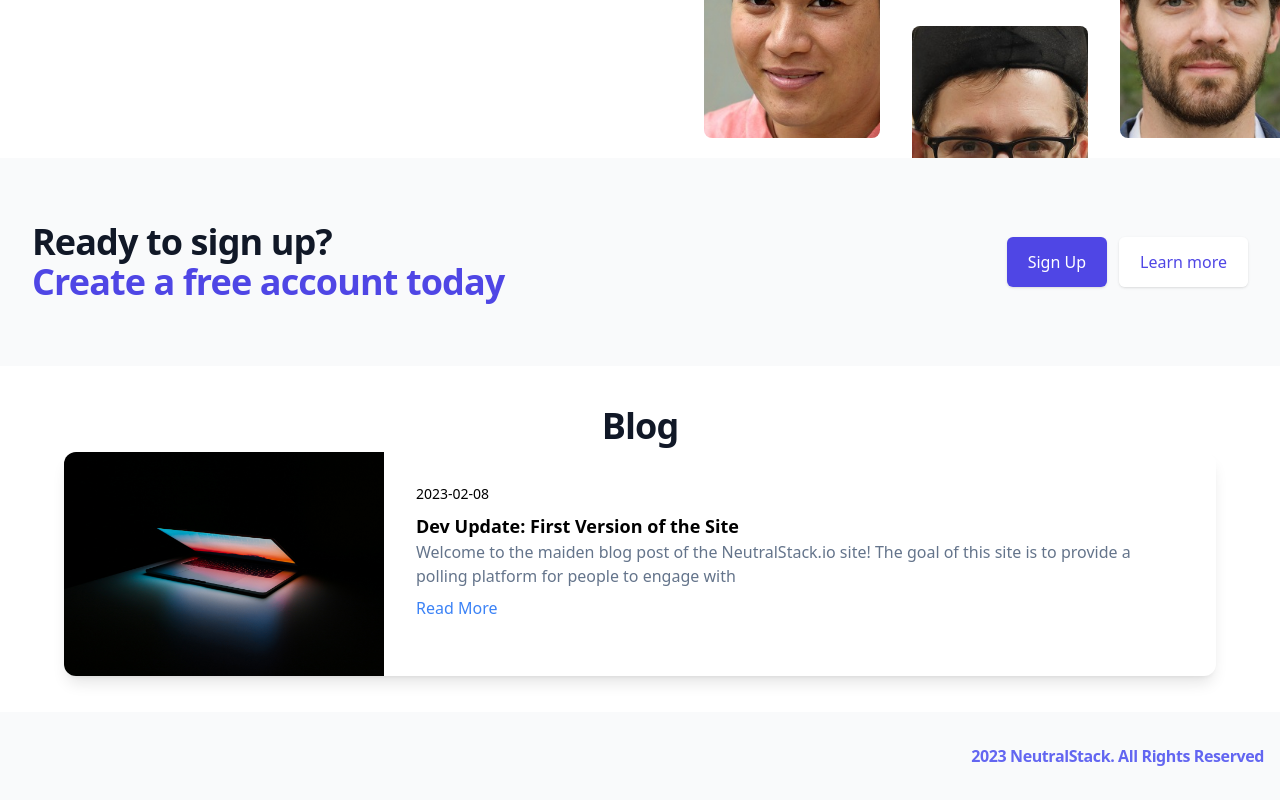
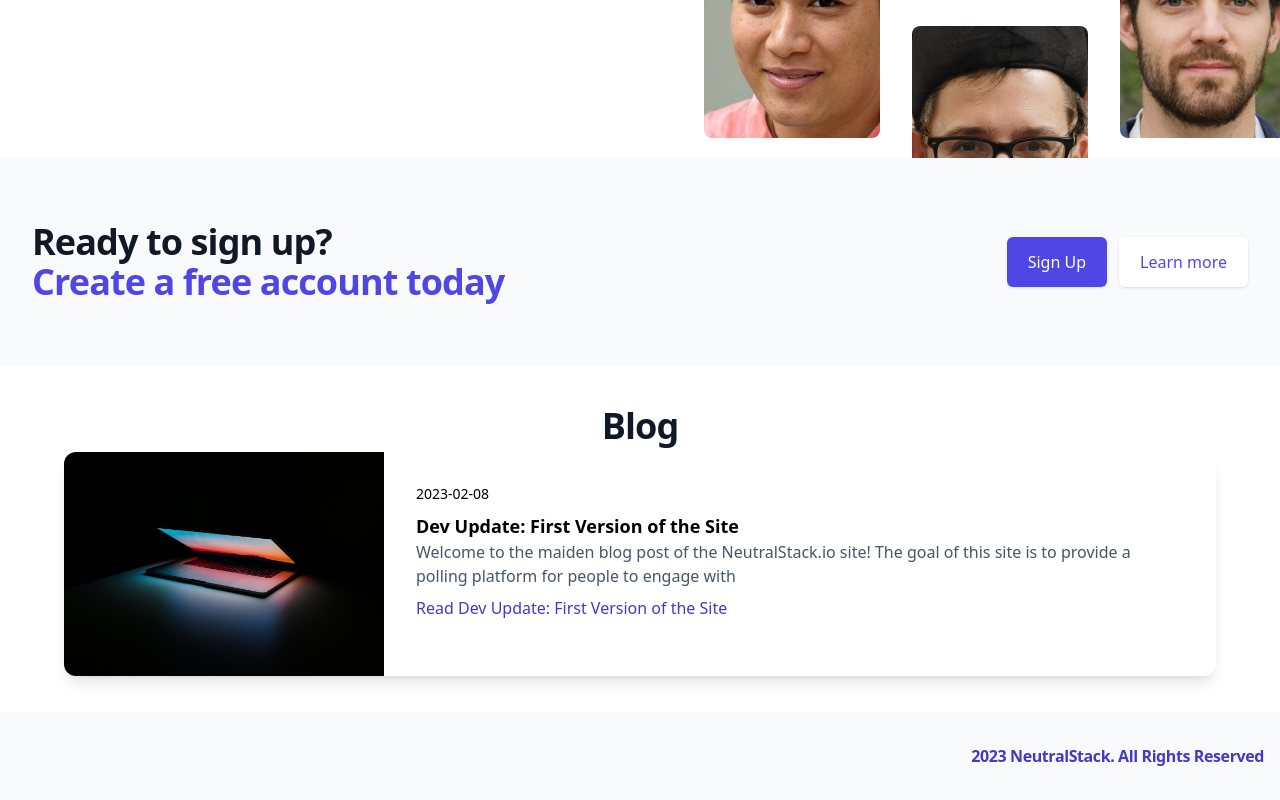
Before and after one commit to KennyStephens/voting-nextjs, a Next.js app: page / in a window 1280 px wide. Shown: the part 2136-2936 px from the top of the page. Built offline with nearby package versions, Linux system fonts and the light colour scheme.

Commit message:
fixing some lighthouse issues

```diff
--- a/pages/_document.tsx
+++ b/pages/_document.tsx
@@ -4,7 +4,7 @@ import Script from "next/script";
 // This file is purely to stop the flash of unstyled content
 export default function Document() {
   return (
-    <Html>
+    <Html lang="en">
       <Head />
       <Script src="/theme.js" strategy="beforeInteractive" />
       <body>
--- a/src/components/Blog/BlogPreview.tsx
+++ b/src/components/Blog/BlogPreview.tsx
@@ -13,11 +13,11 @@ export default function BlogPreview({ postPreviews }: props) {
         <h2 className="text-3xl text-center font-bold tracking-tight text-gray-900 sm:text-4xl">
           Blog
         </h2>
-        <ul>
+        <div className="block">
           {postPreviews.map((post) => (
             <PreviewTile key={post.id} preview={post} />
           ))}
-        </ul>
+        </div>
       </section>
     </div>
   );
--- a/src/components/Blog/PreviewTile.tsx
+++ b/src/components/Blog/PreviewTile.tsx
@@ -20,14 +20,14 @@ export default function PreviewTile({ preview }: Props) {
       <div className="p-8">
         <p className="text-sm pb-2">{preview.date}</p>
         <p className="font-bold text-lg">{preview.title}</p>
-        <p className="text-slate-500">{preview.excerpt}</p>
+        <p className="text-slate-600">{preview.excerpt}</p>
         <p className="pt-2 text-right sm:text-left">
           <Link
             prefetch={false}
             href={`/blog/${preview.id}`}
-            className="text-blue-500 hover:text-blue-300"
+            className="text-indigo-700 hover:text-indigo-500"
           >
-            Read More
+            Read {preview.title}
           </Link>
         </p>
       </div>
--- a/src/components/Layout/Footer/Footer.tsx
+++ b/src/components/Layout/Footer/Footer.tsx
@@ -4,7 +4,7 @@ export default function Footer() {
   return (
     <div className="bg-gray-50 mt-5">
       <div className="mx-auto max-w-7xl py-6 px-3 lg:flex lg:items-center lg:justify-between lg:py-8 lg:px-4">
-        <p className="w-full text-md font-bold tracking-tight text-indigo-500 text-right">
+        <p className="w-full text-md font-bold tracking-tight text-indigo-700 text-right">
           {new Date().getFullYear()} NeutralStack. All Rights Reserved
         </p>
       </div>
```
